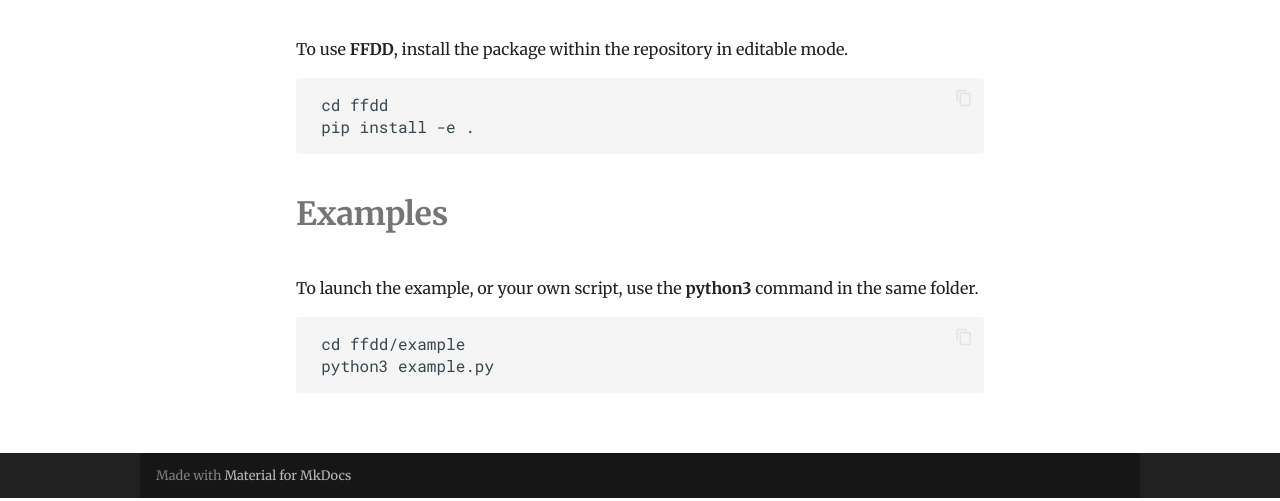
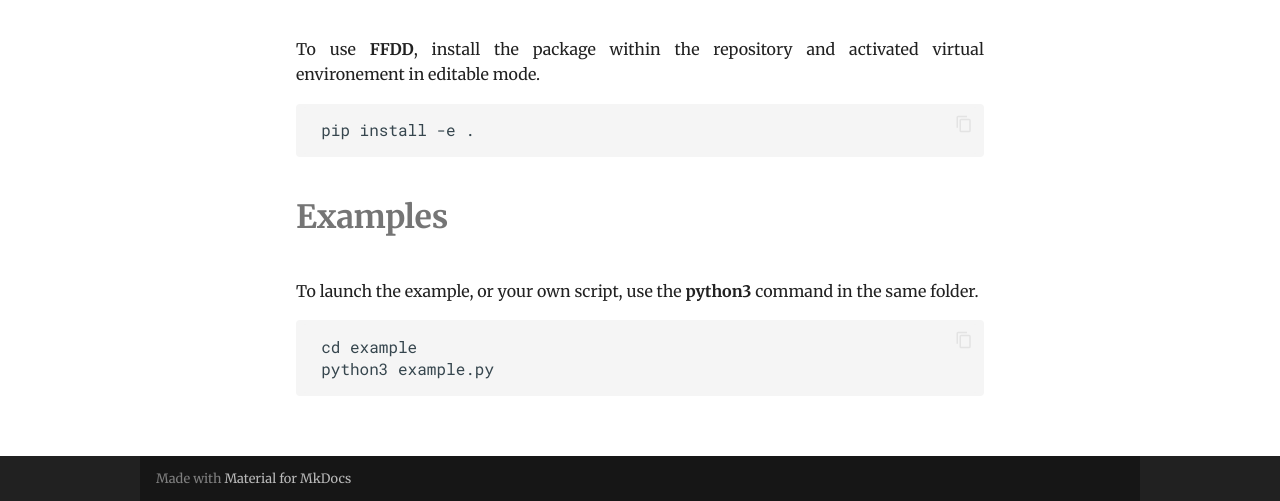
Before and after one commit to baptistefraisse/ffdd, a plain HTML site: page installation/index.html in a window 1280 px wide. Shown: the part 694-1195 px from the top of the page. Drawn offline with nearby package versions, Linux system fonts and the light colour scheme; no server answers.

Commit message:
Deployed 99f6e54 with MkDocs version: 1.6.1

```diff
--- a/installation/index.html
+++ b/installation/index.html
@@ -447,13 +447,12 @@ pip install -r requirements.txt
 </code></pre>
 <p>Alternatively, you may use <strong>conda</strong> to create the virtual environment if preferred.</p>
 <h1 id="use">Use</h1>
-<p>To use <strong>FFDD</strong>, install the package within the repository in editable mode.</p>
-<pre><code class="language-bash">cd ffdd
-pip install -e .
+<p>To use <strong>FFDD</strong>, install the package within the repository and activated virtual environement in editable mode.</p>
+<pre><code class="language-bash">pip install -e .
 </code></pre>
 <h1 id="examples">Examples</h1>
 <p>To launch the example, or your own script, use the <strong>python3</strong> command in the same folder.</p>
-<pre><code class="language-bash">cd ffdd/example
+<pre><code class="language-bash">cd example
 python3 example.py
 </code></pre>
 
```
Also changed, not shown: search/search_index.json (+1 -1 lines).
